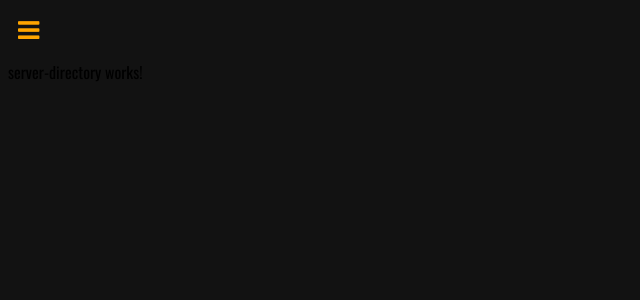
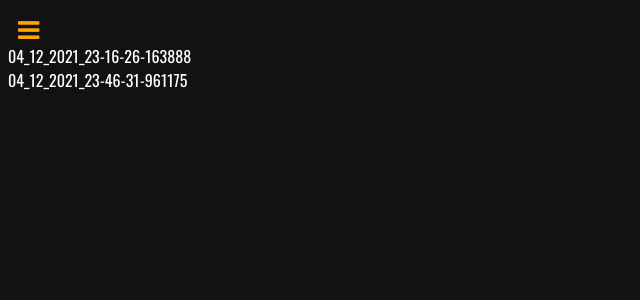
Before and after one commit to paarshan4800/comic-bubble-segmentation-frontend, an Angular app: page /directory in a window 1280 px wide. Shown: the top 300 px of the page, without its empty margins (0-640 px from the left). Built offline with nearby package versions, Linux system fonts and the light colour scheme; no server answers.

Commit message:
added tree structure directory style

```diff
--- a/src/app/server-directory/server-directory.component.css
+++ b/src/app/server-directory/server-directory.component.css
@@ -0,0 +1,8 @@
+.content {
+    height: 0px;
+    overflow: hidden;
+}
+
+.accordion.active .content {
+    height: auto;
+}
--- a/src/app/server-directory/server-directory.component.html
+++ b/src/app/server-directory/server-directory.component.html
@@ -1 +1,22 @@
-<p>server-directory works!</p>
+<div class="directory-wrapper" style="color: white;">
+  <div *ngFor="let directory of data.directories" class="accordion" #el>
+    <div class="label">
+      {{directory.folderName}}
+    </div>
+    <div class="content">
+      <div *ngFor="let panel of directory.folders">
+        {{panel.folderName}}
+        <p>Segmented Bubbles</p>
+        <p *ngFor="let segBub of panel.segmentedBubbles">
+          {{segBub}}
+        </p>
+        <p *ngFor="let file of panel.files">
+          {{file}}
+        </p>
+      </div>
+      <p *ngFor="let file of directory.files">
+        {{file}}
+      </p>
+    </div>
+  </div>
+</div>
--- a/src/app/server-directory/server-directory.component.ts
+++ b/src/app/server-directory/server-directory.component.ts
@@ -1,15 +1,152 @@
-import { Component, OnInit } from '@angular/core';
+import { AfterViewInit, Component, ElementRef, OnInit, QueryList, ViewChildren } from '@angular/core';
+import { ApiService } from '../services/api.service';
 
 @Component({
   selector: 'app-server-directory',
   templateUrl: './server-directory.component.html',
   styleUrls: ['./server-directory.component.css']
 })
-export class ServerDirectoryComponent implements OnInit {
+export class ServerDirectoryComponent implements OnInit, AfterViewInit {
 
-  constructor() { }
+  data = {
+    "directories": [
+      {
+        "files": [
+          "grayscale.png",
+          "original_input.png",
+          "segment_panels.png",
+          "thresh.png"
+        ],
+        "folderName": "04_12_2021_23-16-26-163888",
+        "folders": [
+          {
+            "files": [
+              "binary_inv.png",
+              "binary_thresh.png",
+              "contour.png",
+              "Contour_in_white.png",
+              "contour_list_coords.txt",
+              "gray_img.png",
+              "input_img.png",
+              "localized_bubbles.png",
+              "panel0.png",
+              "segmented_bubbles"
+            ],
+            "folderName": "panel0",
+            "segmentedBubbles": [
+              "cropped_imgs0.png",
+              "cropped_imgs1.png"
+            ]
+          },
+          {
+            "files": [
+              "binary_inv.png",
+              "binary_thresh.png",
+              "contour.png",
+              "Contour_in_white.png",
+              "contour_list_coords.txt",
+              "gray_img.png",
+              "input_img.png",
+              "localized_bubbles.png",
+              "panel1.png",
+              "segmented_bubbles"
+            ],
+            "folderName": "panel1",
+            "segmentedBubbles": [
+              "cropped_imgs0.png",
+              "cropped_imgs1.png",
+              "cropped_imgs2.png"
+            ]
+          },
+          {
+            "files": [
+              "binary_inv.png",
+              "binary_thresh.png",
+              "contour.png",
+              "Contour_in_white.png",
+              "contour_list_coords.txt",
+              "gray_img.png",
+              "input_img.png",
+              "localized_bubbles.png",
+              "panel2.png",
+              "segmented_bubbles"
+            ],
+            "folderName": "panel2",
+            "segmentedBubbles": [
+              "cropped_imgs0.png",
+              "cropped_imgs1.png",
+              "cropped_imgs2.png",
+              "cropped_imgs3.png",
+              "cropped_imgs4.png",
+              "cropped_imgs5.png"
+            ]
+          }
+        ]
+      },
+      {
+        "files": [
+          "grayscale.png",
+          "original_input.png",
+          "segment_panels.png",
+          "thresh.png"
+        ],
+        "folderName": "04_12_2021_23-46-31-961175",
+        "folders": [
+          {
+            "files": [
+              "panel0.png"
+            ],
+            "folderName": "panel0"
+          },
+          {
+            "files": [
+              "panel1.png"
+            ],
+            "folderName": "panel1"
+          },
+          {
+            "files": [
+              "panel2.png"
+            ],
+            "folderName": "panel2"
+          },
+          {
+            "files": [
+              "panel3.png"
+            ],
+            "folderName": "panel3"
+          }
+        ]
+      }
+    ]
+  }
+
+  temp = [0, 1, 2, 3, 4, 5]
+  @ViewChildren('el') el: QueryList<ElementRef>;
+
+  constructor(
+    private _api: ApiService
+  ) { }
 
   ngOnInit(): void {
+    this._api.api_getServerDirectory().subscribe((data) => {
+      console.log(this.data)
+    },
+      (error) => {
+        console.log(error)
+      }
+    )
+
+
+
+  }
+
+  ngAfterViewInit() {
+    this.el.forEach((ele) => {
+      ele.nativeElement.addEventListener('click', () => {
+        ele.nativeElement.classList.toggle('active')
+      })
+    })
   }
 
 }
--- a/src/app/services/api.service.ts
+++ b/src/app/services/api.service.ts
@@ -23,8 +23,11 @@ export class ApiService {
   }
 
   api_segment(data) {
-    console.log(data, "SEGMENT")
     return this._http.post(this.baseURL + "/segment", data)
+  }
+
+  api_getServerDirectory() {
+    return this._http.get(this.baseURL + "/files/output/directories")
   }
 
 
```
